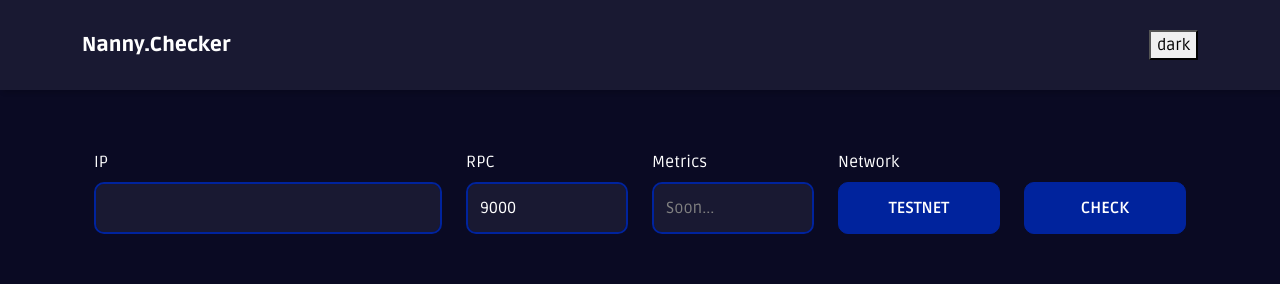
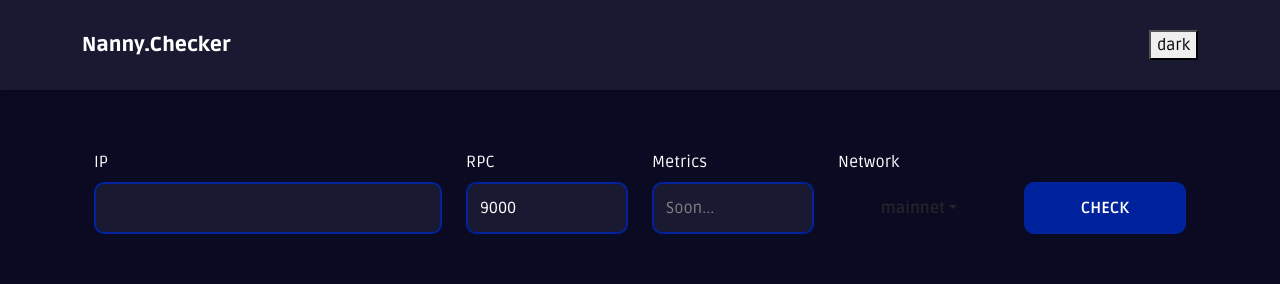
Before and after one commit to AlexBusko/nanny.academy, a React (Create React App) app in the folder client/: page /checker in a window 1280 px wide. Shown: the top 284 px of the page. Built offline with nearby package versions, Linux system fonts and the light colour scheme; no server answers.

Commit message:
add mainnet

```diff
--- a/client/src/pages/checker/sui/SuiCheker.js
+++ b/client/src/pages/checker/sui/SuiCheker.js
@@ -20,7 +20,7 @@ const SuiChecker = () => {
   const [ip, setIp] = useState("");
   const [rpcPort, setRpcPort] = useState("9000");
   // const [metricsPort, setMetricsPort] = useState("");
-  const [suiNetwork, setSuiNetwork] = useState("testnet");
+  const [suiNetwork, setSuiNetwork] = useState("mainnet");
 
   const [submitted, setSubmitted] = useState(false);
   const [headTransactions, getHeadTransactions] = useState();
@@ -35,13 +35,13 @@ const SuiChecker = () => {
     setSubmitted(!submitted);
   };
 
-  const handleNetworkChange = () => {
-    if (suiNetwork === "devnet") {
-      setSuiNetwork("testnet");
-    } else if (suiNetwork === "testnet") {
-      setSuiNetwork("devnet");
-    }
-  };
+  // const handleNetworkChange = () => {
+  //   if (suiNetwork === "mainnet") {
+  //     setSuiNetwork("testnet");
+  //   } else if (suiNetwork === "testnet") {
+  //     setSuiNetwork("mainnet");
+  //   }
+  // };
 
   useEffect(() => {
     if (submitted) {
@@ -91,10 +91,7 @@ const SuiChecker = () => {
       <div className="">
         <div className="">
           <Container>
-            <SuiForm
-              handleSubmit={handleSubmit}
-              handleNetworkChange={handleNetworkChange}
-            />
+            <SuiForm handleSubmit={handleSubmit} />
           </Container>
           <Container className="cards-container">
             <Row>
--- a/client/src/pages/checker/sui/form/SuiForm.js
+++ b/client/src/pages/checker/sui/form/SuiForm.js
@@ -1,4 +1,4 @@
-import React, { useContext } from "react";
+import React, { useContext, useState } from "react";
 import {
   Row,
   Col,
@@ -6,15 +6,20 @@ import {
   FormControl,
   Button,
   Container,
+  Dropdown,
 } from "react-bootstrap";
 import { ThemeContext } from "../../../../context/ThemeContext";
 import { SuiCheckerContext } from "../../../../context/SuiCheckerContext";
 import "./style.scss";
 
-const SuiForm = ({ handleSubmit, handleNetworkChange }) => {
+const SuiForm = ({ handleSubmit }) => {
   const { theme } = useContext(ThemeContext);
-  const { ip, rpcPort, suiNetwork, setIp, setRpcPort } =
+  const { ip, rpcPort, suiNetwork, setSuiNetwork, setIp, setRpcPort } =
     useContext(SuiCheckerContext);
+
+  const handleSelect = (eventKey) => {
+    setSuiNetwork(eventKey);
+  };
 
   return (
     <Container className="sui-form-container">
@@ -60,7 +65,18 @@ const SuiForm = ({ handleSubmit, handleNetworkChange }) => {
           <Col xs={6} md={2} className="sui-form-col">
             <Form.Group className="network-form-container">
               <Form.Label>Network</Form.Label>
-              <Button
+              <Dropdown className="" onSelect={handleSelect}>
+                <Dropdown.Toggle variant="success" id="network-dropdown">
+                  {suiNetwork}
+                </Dropdown.Toggle>
+
+                <Dropdown.Menu>
+                  <Dropdown.Item eventKey="mainnet">mainnet</Dropdown.Item>
+                  <Dropdown.Item eventKey="testnet">testnet</Dropdown.Item>
+                  <Dropdown.Item eventKey="devnet">devnet</Dropdown.Item>
+                </Dropdown.Menu>
+              </Dropdown>
+              {/* <Button
                 id={theme === "light" && "light"}
                 className="btn"
                 variant="secondary"
@@ -68,7 +84,7 @@ const SuiForm = ({ handleSubmit, handleNetworkChange }) => {
                 onClick={() => handleNetworkChange("devnet")}
               >
                 {suiNetwork === "testnet" ? "TESTNET" : "DEVNET"}
-              </Button>
+              </Button> */}
             </Form.Group>
           </Col>
           <Col xs={6} md={2} className="sui-form-col">
```
Also changed, not shown: 2 other files (tests, documents, lock files or other folders).
